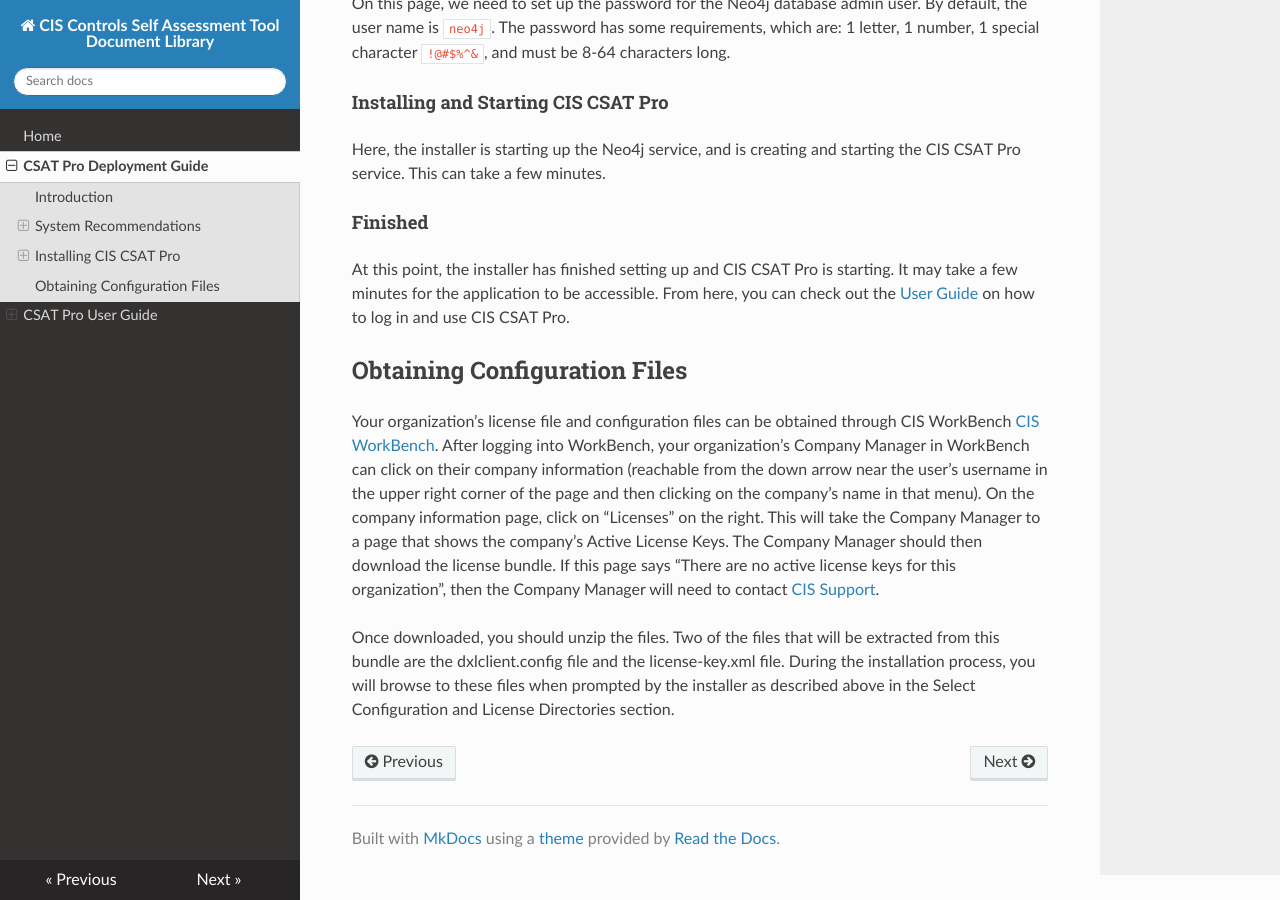
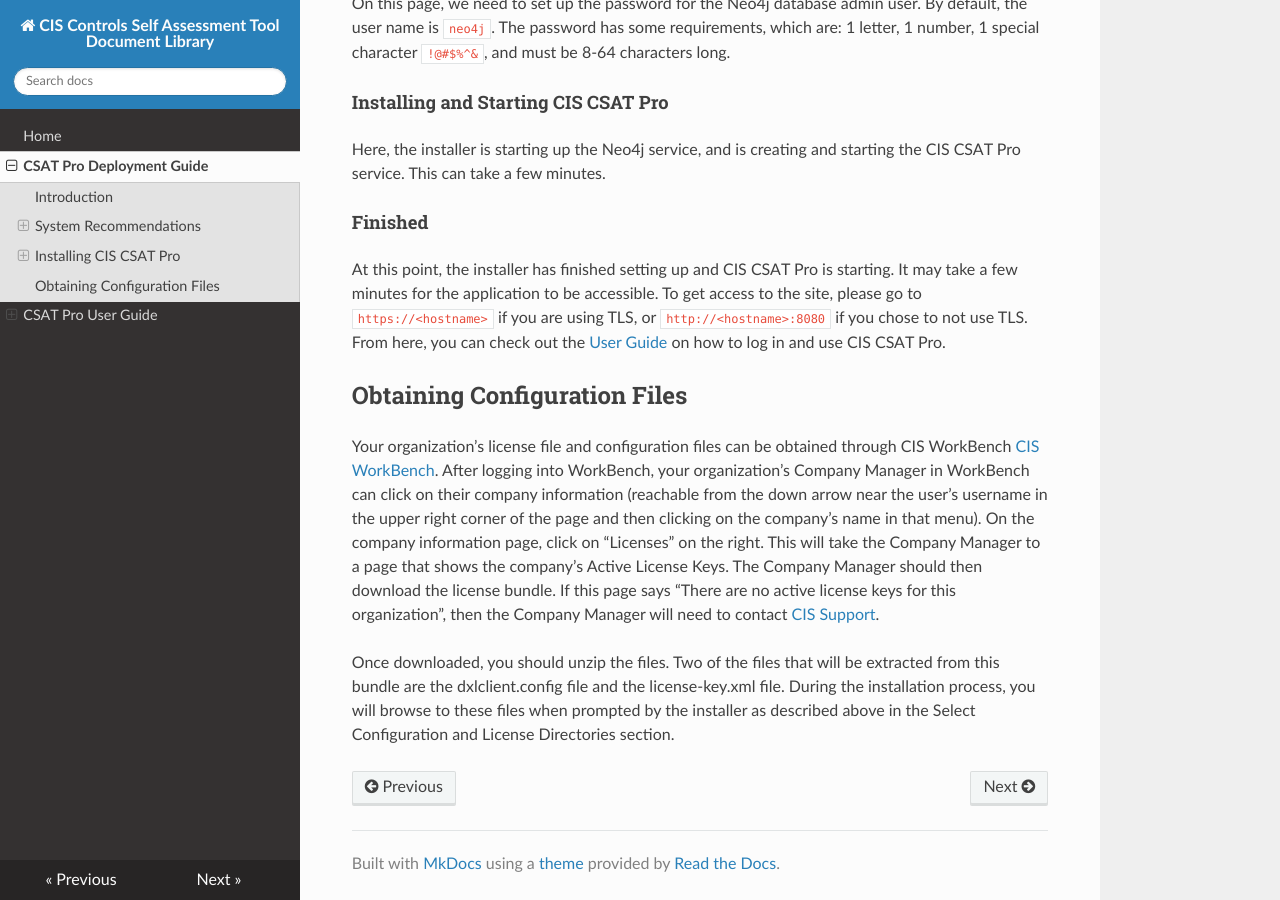
Before and after one commit to CISecurity/CSAT-Docs, an MkDocs documentation site: the page built from docs/source/CSAT Pro Deployment.md, in a window 1280 px wide and 900 px high, scrolled down 3059 px. Built offline with MkDocs 1.6.1, drawn with Linux system fonts in a browser that asks for light colours; nearby versions of some CDN libraries.

Commit message:
links to site

```diff
--- a/docs/source/CSAT Pro Deployment.md
+++ b/docs/source/CSAT Pro Deployment.md
@@ -87,7 +87,7 @@ On this page, we need to set up the password for the Neo4j database admin user.
 Here, the installer is starting up the Neo4j service, and is creating and starting the CIS CSAT Pro service. This can take a few minutes.
 
 ####Finished####
-At this point, the installer has finished setting up and CIS CSAT Pro is starting. It may take a few minutes for the application to be accessible. From here, you can check out the [User Guide](../csat_pro_user_guide) on how to log in and use CIS CSAT Pro.
+At this point, the installer has finished setting up and CIS CSAT Pro is starting. It may take a few minutes for the application to be accessible. To get access to the site, please go to `https://<hostname>` if you are using TLS, or `http://<hostname>:8080` if you chose to not use TLS. From here, you can check out the [User Guide](../csat_pro_user_guide) on how to log in and use CIS CSAT Pro.
 
 <a name="obtainingConfigFiles"></a>
 ## Obtaining Configuration Files##
```
